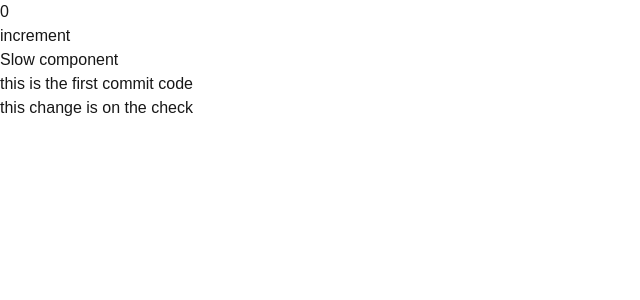
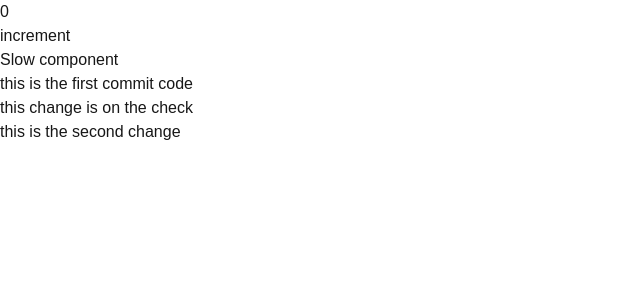
Before and after one commit to ZAK123DSFDF/react-compiler-check1, a Next.js app: page / in a window 1280 px wide. Shown: the top 300 px of the page, without its empty margins (0-640 px from the left). Built offline with nearby package versions, Linux system fonts and the light colour scheme.

Commit message:
this is the second change

```diff
--- a/src/app/page.tsx
+++ b/src/app/page.tsx
@@ -21,6 +21,7 @@ export default function Home() {
         <SlowComponent/>
           <h1>this is the first commit code</h1>
           <h1>this change is on the check</h1>
+          <h1>this is the second change</h1>
       </>
   );
 }
```
